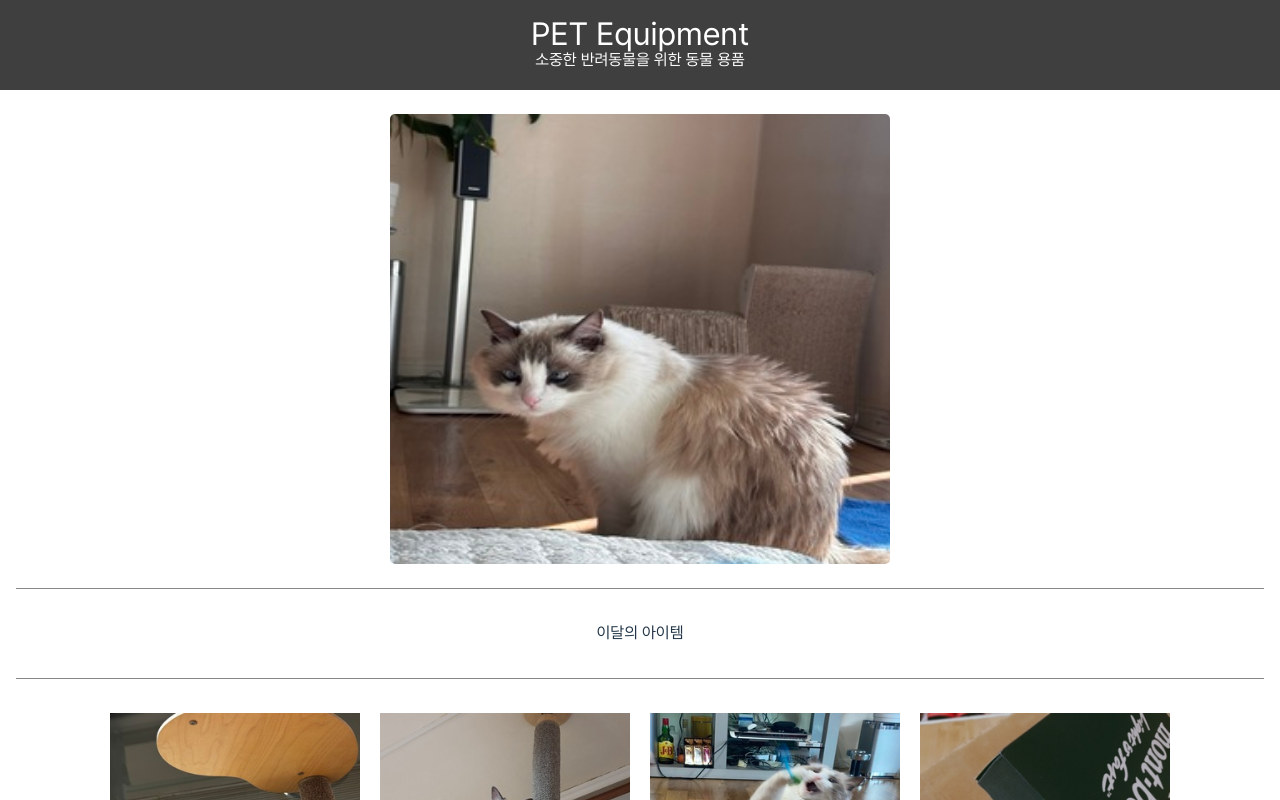
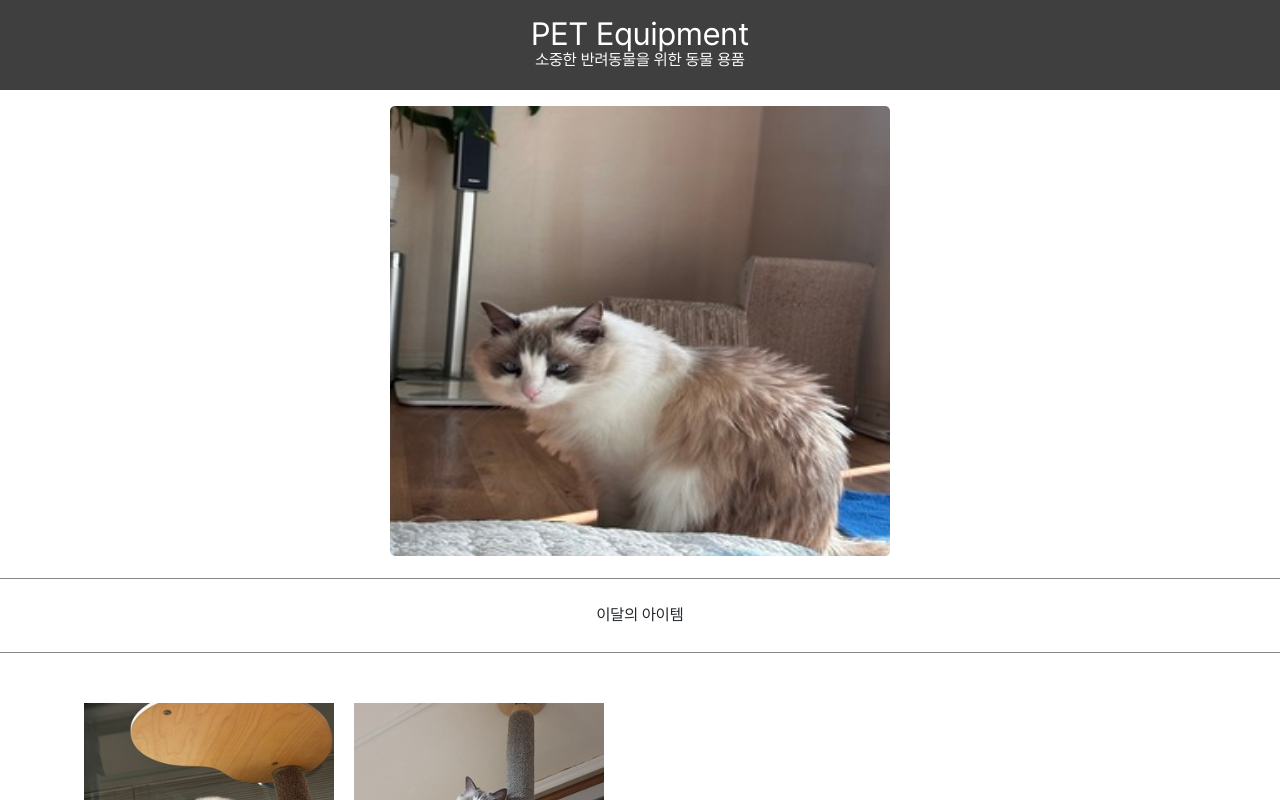
Before and after one commit to chohyuun/marketing-web-react, a React (Vite) app: page /home in a window 1280 px wide. Shown: the top 800 px of the page. Built offline with nearby package versions, Linux system fonts and the light colour scheme.

Commit message:
fix: react-bootstrap error 처리 (#8)
style 적용 안되고 있어 수정 작업
- main.tsx 에서 style import 진행

```diff
--- a/package.json
+++ b/package.json
@@ -9,10 +9,13 @@
     "preview": "vite preview"
   },
   "dependencies": {
+    "@popperjs/core": "^2.11.7",
     "@types/styled-components": "^5.1.26",
+    "bootstrap": "^5.2.3",
     "react": "^18.2.0",
     "react-bootstrap": "^2.7.2",
     "react-dom": "^18.2.0",
+    "react-is": "^18.2.0",
     "react-router-dom": "^6.10.0",
     "typescript": "^5.0.4"
   },
--- a/src/App.css
+++ b/src/App.css
@@ -34,15 +34,8 @@
   }
 }
 
-.container-fluid {
-  margin: 0 1em 1em;
-  display: flex;
-  flex-direction: column;
-}
-
-.col {
-  padding: 1.5em 1em;
-  display: flex;
+.row {
+  padding: 1em;
 }
 
 .card {
--- a/src/main.tsx
+++ b/src/main.tsx
@@ -4,6 +4,7 @@ import App from './App'
 import { GlobalStyle } from './style/global'
 import { createGlobalStyle } from 'styled-components'
 import reset from 'styled-reset'
+import 'bootstrap/scss/bootstrap.scss'
 
 const root = createRoot(document.getElementById('root') as HTMLElement)
 
```
Also changed, not shown: 1 other file (tests, documents, lock files or other folders).
